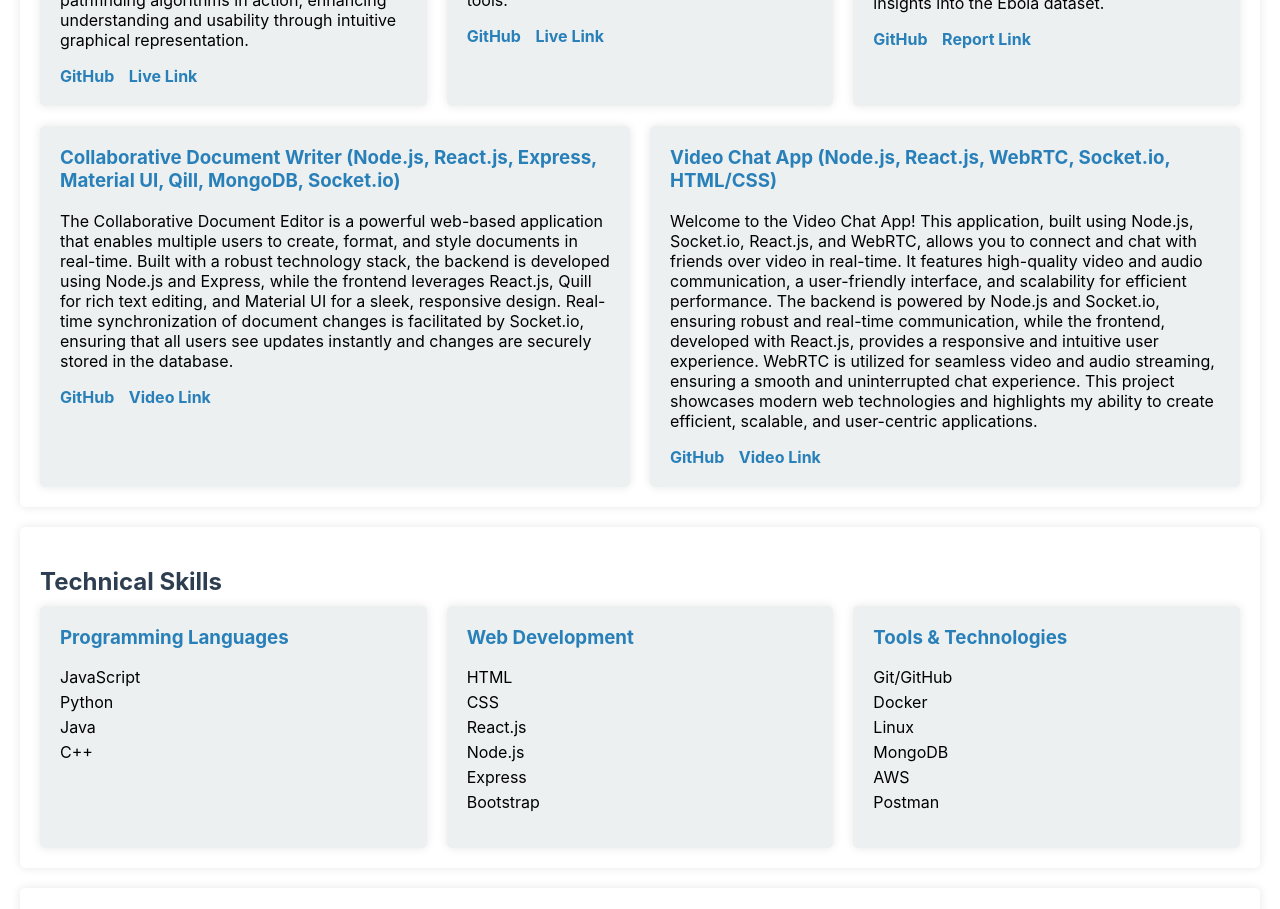
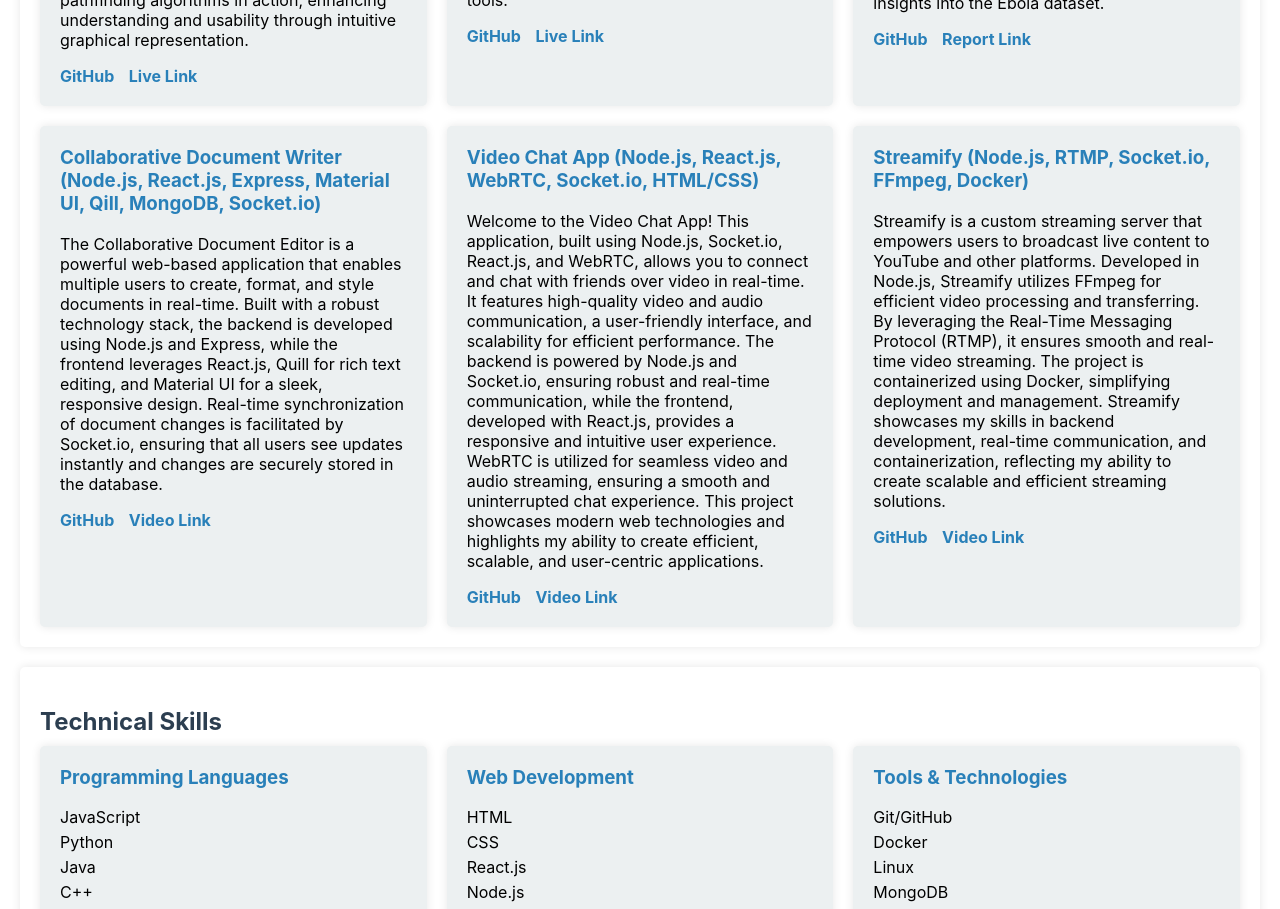
Before and after one commit to OmkarDedge/my-portfolio, a React (Create React App) app: page / in a window 1280 px wide. Shown: the part 1860-2769 px from the top of the page. Built offline with nearby package versions, Linux system fonts and the light colour scheme.

Commit message:
Update Projects.jsx

```diff
--- a/src/components/Projects.jsx
+++ b/src/components/Projects.jsx
@@ -227,6 +227,28 @@
             <strong>Video Link</strong>
           </a>
         </div>
+        <div className={styles.card}>
+          <h3>
+           Streamify (Node.js, RTMP, Socket.io, FFmpeg, Docker)
+          </h3>
+          <p>
+           Streamify is a custom streaming server that empowers users to broadcast live content to YouTube and other platforms. Developed in Node.js, Streamify utilizes FFmpeg for efficient video processing and transferring. By leveraging the Real-Time Messaging Protocol (RTMP), it ensures smooth and real-time video streaming. The project is containerized using Docker, simplifying deployment and management. Streamify showcases my skills in backend development, real-time communication, and containerization, reflecting my ability to create scalable and efficient streaming solutions.
+          </p>
+          <a
+            href="https://github.com/OmkarDedge/streamify"
+            target="_blank"
+            rel="noopener noreferrer"
+          >
+            <strong>GitHub</strong>
+          </a>{"   "}
+           <a
+            href="https://drive.google.com/file/d/1dKJeobO3ugC2Mzpo8n7p4eTPHrDGmVrO/view?usp=sharing"
+            target="_blank"
+            rel="noopener noreferrer"
+          >
+            <strong>Video Link</strong>
+          </a>
+        </div>
       </div>
     </section>
   );
```
